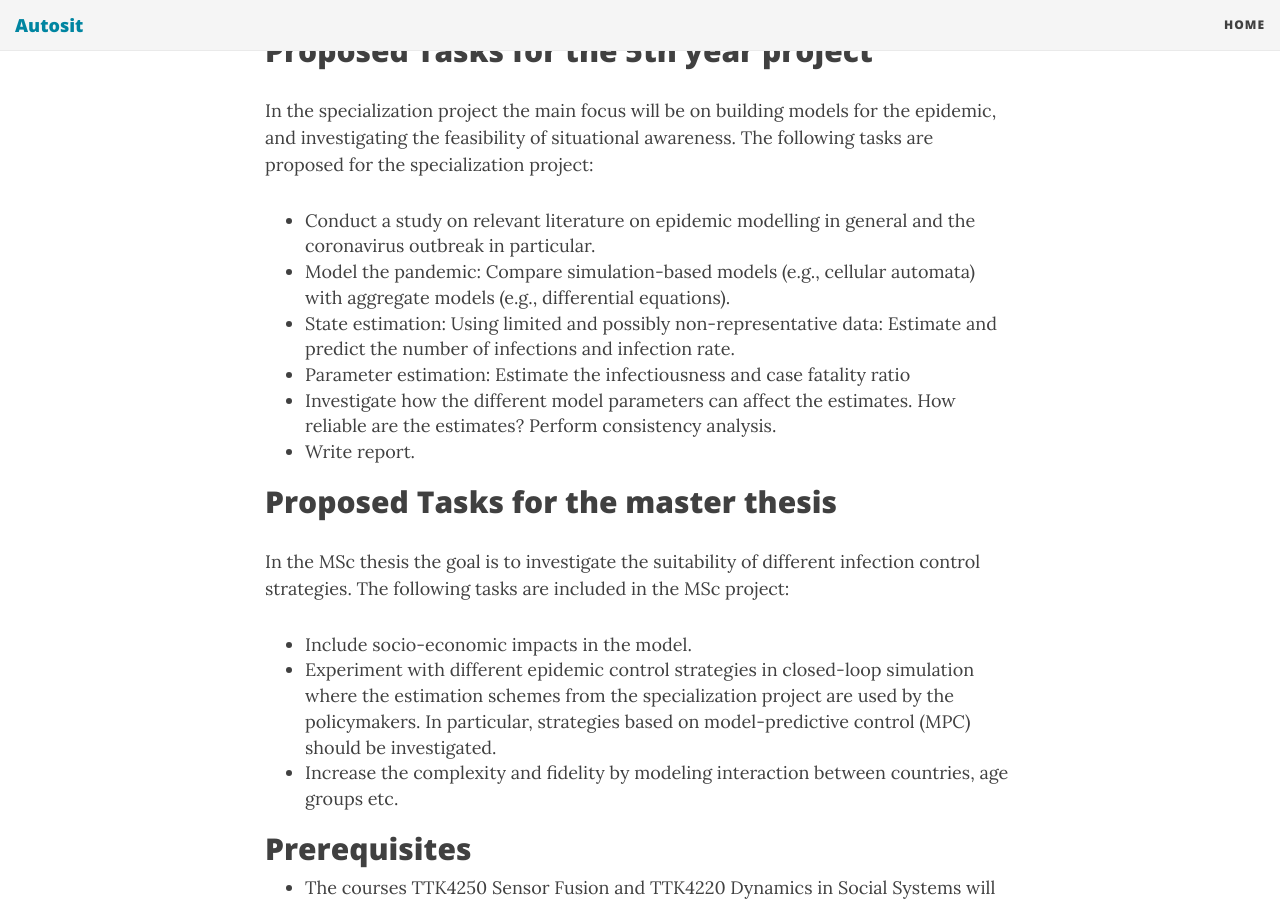
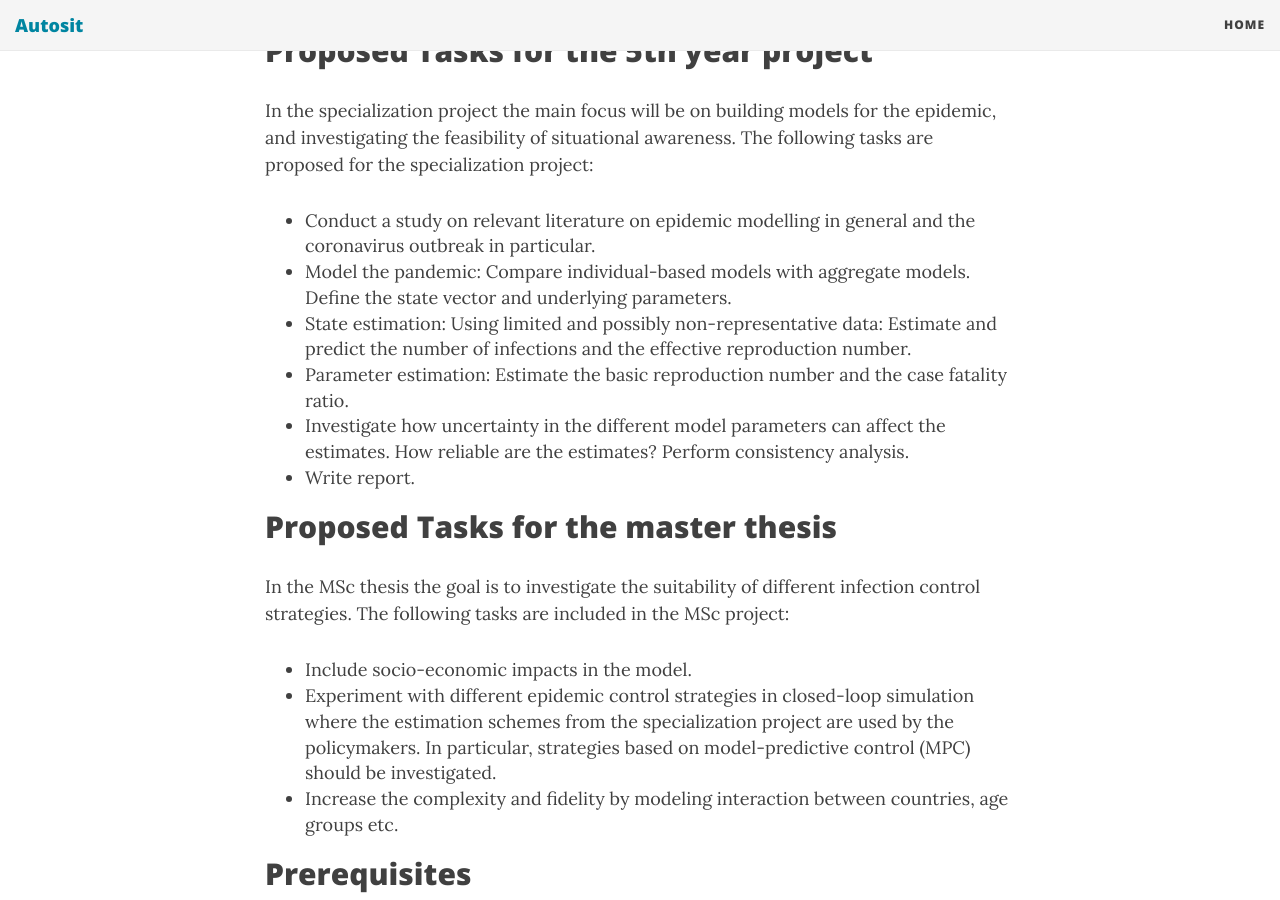
Before and after one commit to autosit/autosit.github.io, a Jekyll site: the page built from _posts/2020-04-08-corona.md, in a window 1280 px wide and 900 px high, scrolled down 1101 px. Built offline with Jekyll 4.4.1, drawn with Linux system fonts in a browser that asks for light colours; nearby versions of some CDN libraries.

Commit message:
more edits of corona project

```diff
--- a/_posts/2020-04-08-corona.md
+++ b/_posts/2020-04-08-corona.md
@@ -23,10 +23,10 @@ In the specialization project the main focus will be on building models for the
 The following tasks are proposed for the specialization project:
 
 * Conduct a study on relevant literature on epidemic modelling in general and the coronavirus outbreak in particular.
-* Model the pandemic: Compare simulation-based models (e.g., cellular automata) with aggregate models (e.g., differential equations).
-* State estimation: Using limited and possibly non-representative data: Estimate and predict the number of infections and infection rate.
-* Parameter estimation: Estimate the infectiousness and case fatality ratio
-* Investigate how the different model parameters can affect the estimates. How reliable are the estimates? Perform consistency analysis.
+* Model the pandemic: Compare individual-based models with aggregate models. Define the state vector and underlying parameters.
+* State estimation: Using limited and possibly non-representative data: Estimate and predict the number of infections and the effective reproduction number.
+* Parameter estimation: Estimate the basic reproduction number and the case fatality ratio.
+* Investigate how uncertainty in the different model parameters can affect the estimates. How reliable are the estimates? Perform consistency analysis.
 * Write report.
 
 ## Proposed Tasks for the master thesis
```
